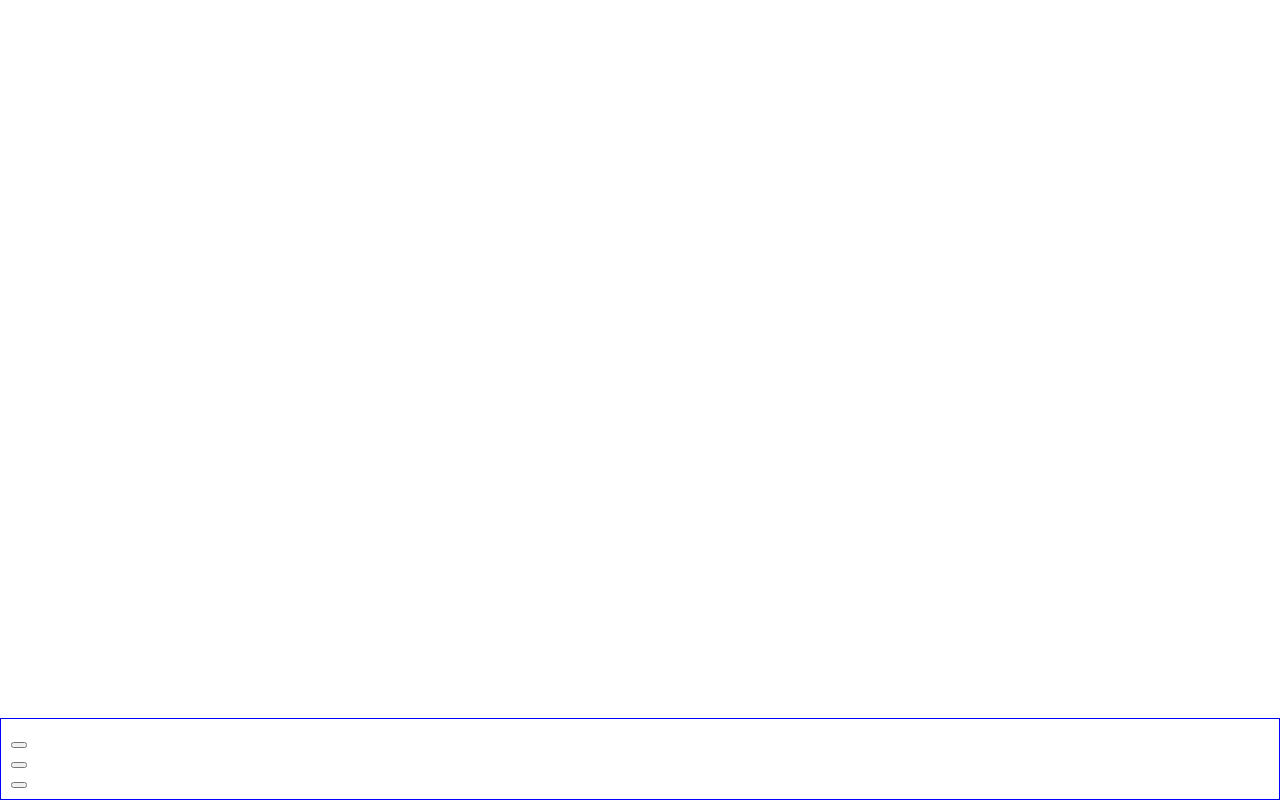
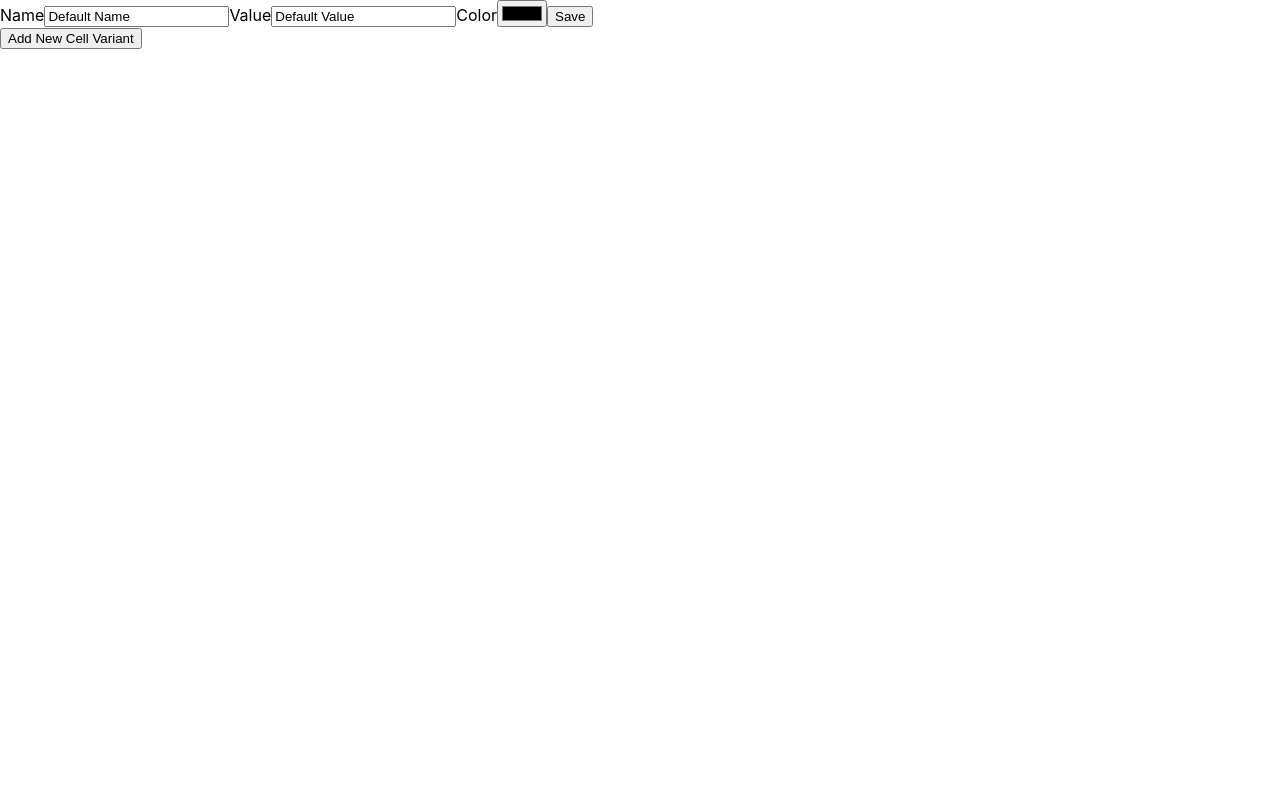
Before and after one commit to ronnoc5991/2d-grid-maker, a React (Create React App) app: page / in a window 1280 px wide. Built offline with nearby package versions, Linux system fonts and the light colour scheme.

Commit message:
Create CellVariantControl organism, use in App to control Cell Variants

```diff
--- a/package.json
+++ b/package.json
@@ -14,6 +14,7 @@
     "react-dom": "^18.2.0",
     "react-scripts": "5.0.1",
     "typescript": "^4.8.3",
+    "uuid": "^9.0.0",
     "web-vitals": "^2.1.4"
   },
   "scripts": {
@@ -41,6 +42,7 @@
     ]
   },
   "devDependencies": {
+    "@types/uuid": "^8.3.4",
     "prettier": "2.7.1"
   }
 }
--- a/src/App.tsx
+++ b/src/App.tsx
@@ -1,26 +1,61 @@
 import { useState } from "react";
+import { v4 as uuidv4 } from "uuid";
 import O1Toolbar from "./components/organisms/o1-toolbar";
 import O2ControlPanel from "./components/organisms/o2-control-panel";
+import O3CellVariantControl from "./components/organisms/o3-cell-variant-control";
+import defaultCellVariant from "./config/defaultCellVariant";
+import type { CellVariant } from "./types/CellVariant";
 
 // TODO: Decide if I will use Canvas or not?
 // TODO: support zooming? (this could be done on canvas) and dragging?
 // TODO: Create component that contains options/takes a function/reports changes
 
-type ControlPanel = {
-  title: string;
-  isOpen: boolean;
-};
+// type ControlPanel = {
+//   title: string;
+//   isOpen: boolean;
+// };
 
 function App() {
-  const [controlPanels, setControlPanels] = useState<Array<ControlPanel>>([
-    { title: "Cursor Control", isOpen: false },
-    { title: "Grid Control", isOpen: false },
-    { title: "Cell Control", isOpen: false },
-  ]);
+  // const [controlPanels, setControlPanels] = useState<Array<ControlPanel>>([
+  //   { title: "Cursor Control", isOpen: false },
+  //   { title: "Grid Control", isOpen: false },
+  //   { title: "Cell Control", isOpen: false },
+  // ]);
+
+  const [cellVariants, setCellVariants] = useState<
+    Array<CellVariant & { id: string }>
+  >([{ ...defaultCellVariant, id: uuidv4() }]);
 
   return (
     <div className="app">
-      <O1Toolbar position="bottom">
+      <div>
+        {cellVariants.map(({ id, name, value, color }) => (
+          <O3CellVariantControl
+            key={id}
+            name={name}
+            value={value}
+            color={color}
+            onChange={(key, value) =>
+              setCellVariants((previousCellVariants) =>
+                previousCellVariants.map((variant) =>
+                  variant.id === id ? { ...variant, [key]: value } : variant
+                )
+              )
+            }
+          />
+        ))}
+        <button
+          onClick={() =>
+            setCellVariants((previousCellVariants) => [
+              ...previousCellVariants,
+              { ...defaultCellVariant, id: uuidv4() },
+            ])
+          }
+        >
+          Add New Cell Variant
+        </button>
+      </div>
+      {/* <O1Toolbar position="bottom">
         {controlPanels.map(({ title, isOpen }) => (
           <O2ControlPanel
             key={title}
@@ -36,7 +71,7 @@ function App() {
             }}
           />
         ))}
-      </O1Toolbar>
+      </O1Toolbar> */}
     </div>
   );
 }
--- /dev/null
+++ b/src/components/molecules/m2-input/M2Input.tsx
@@ -0,0 +1,28 @@
+import { FunctionComponent, HTMLInputTypeAttribute } from "react";
+
+type M2InputProps = {
+  label: string;
+  name: string;
+  value: string;
+  type: HTMLInputTypeAttribute;
+  onChange: (value: HTMLInputElement["value"]) => void;
+};
+
+const M2Input: FunctionComponent<M2InputProps> = ({
+  label,
+  name,
+  value,
+  type,
+  onChange,
+}) => (
+  <label htmlFor={name}>
+    {label}
+    <input
+      type={type}
+      value={value}
+      onChange={(event) => onChange(event.target.value)}
+    />
+  </label>
+);
+
+export default M2Input;
--- /dev/null
+++ b/src/components/molecules/m2-input/index.ts
@@ -0,0 +1,3 @@
+import M2Input from "./M2Input";
+
+export default M2Input;
--- a/src/components/organisms/o2-control-panel/O2Control.tsx
+++ b/src/components/organisms/o2-control-panel/O2Control.tsx
@@ -1,6 +1,5 @@
 import { FunctionComponent } from "react";
 import M1Button from "../../molecules/m1-button";
-import "./styles.css";
 
 type O2ControlPanelProps = {
   title: string;
@@ -14,7 +13,7 @@ const O2ControlPanel: FunctionComponent<O2ControlPanelProps> = ({
   onToggle,
 }) => {
   return (
-    <div className="control-panel">
+    <div>
       <M1Button onClick={() => onToggle()} title={title} />
       {isOpen && <div>I am open</div>}
     </div>
--- /dev/null
+++ b/src/components/organisms/o3-cell-variant-control/O3CellVariantControl.tsx
@@ -0,0 +1,57 @@
+import { FunctionComponent, useState } from "react";
+import { CellVariant, CellVariantProperty } from "../../../types/CellVariant";
+import M2Input from "../../molecules/m2-input";
+
+type O3CellVariantControlProps = CellVariant & {
+  onChange: (key: CellVariantProperty, value: string) => void;
+};
+
+const O3CellVariantControl: FunctionComponent<O3CellVariantControlProps> = ({
+  name,
+  value,
+  color,
+  onChange,
+}) => {
+  const [isEditable, setIsEditable] = useState(true);
+
+  return (
+    <div>
+      {isEditable && (
+        <>
+          <M2Input
+            type="text"
+            label="Name"
+            name="name"
+            value={name}
+            onChange={(value) => onChange("name", value)}
+          />
+          <M2Input
+            type="text"
+            label="Value"
+            name="value"
+            value={value}
+            onChange={(value) => onChange("value", value)}
+          />
+          <M2Input
+            type="color"
+            label="Color"
+            name="color"
+            value={color}
+            onChange={(value) => onChange("color", value)}
+          />
+          <button onClick={() => setIsEditable(false)}>Save</button>
+        </>
+      )}
+      {!isEditable && (
+        <>
+          {name}
+          {value}
+          {color}
+          <button onClick={() => setIsEditable(true)}>Edit</button>
+        </>
+      )}
+    </div>
+  );
+};
+
+export default O3CellVariantControl;
--- /dev/null
+++ b/src/components/organisms/o3-cell-variant-control/index.ts
@@ -0,0 +1,3 @@
+import O3CellVariantControl from "./O3CellVariantControl";
+
+export default O3CellVariantControl;
--- /dev/null
+++ b/src/config/defaultCellVariant.ts
@@ -0,0 +1,9 @@
+import { CellVariant } from "../types/CellVariant";
+
+const defaultCellVariant: CellVariant = {
+  name: "Default Name",
+  value: "Default Value",
+  color: "#000000",
+};
+
+export default defaultCellVariant;
--- /dev/null
+++ b/src/types/CellVariant.ts
@@ -0,0 +1,3 @@
+export type CellVariantProperty = "name" | "value" | "color";
+
+export type CellVariant = Record<CellVariantProperty, string>;
```
Also changed, not shown: src/components/organisms/o2-control-panel/styles.css (deleted), 1 other file (tests, documents, lock files or other folders).
